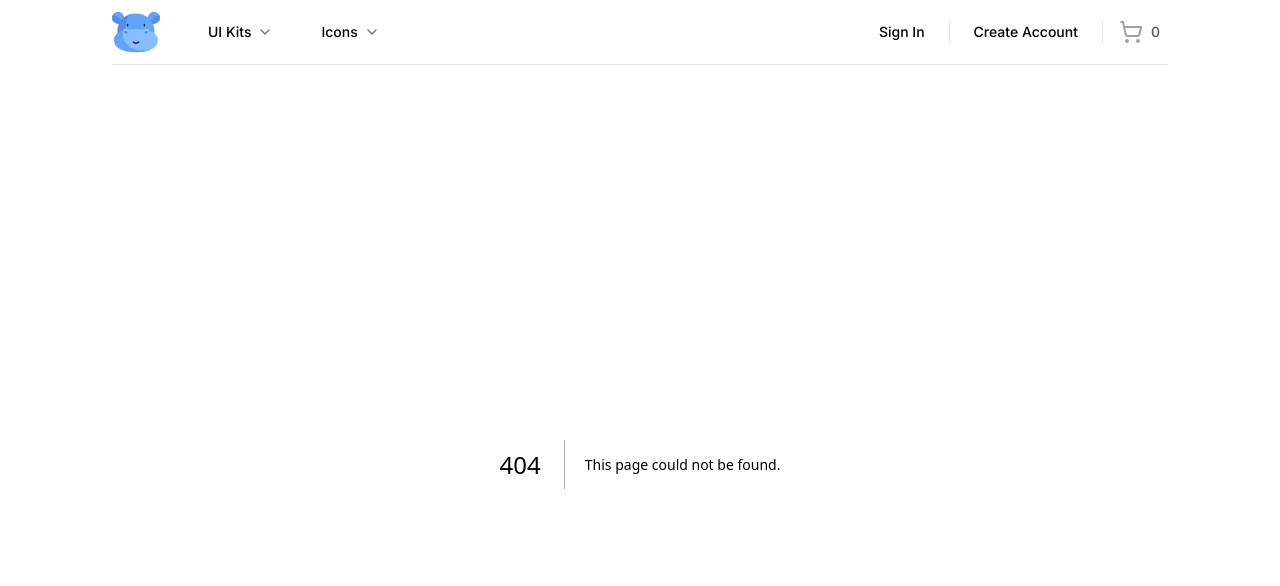
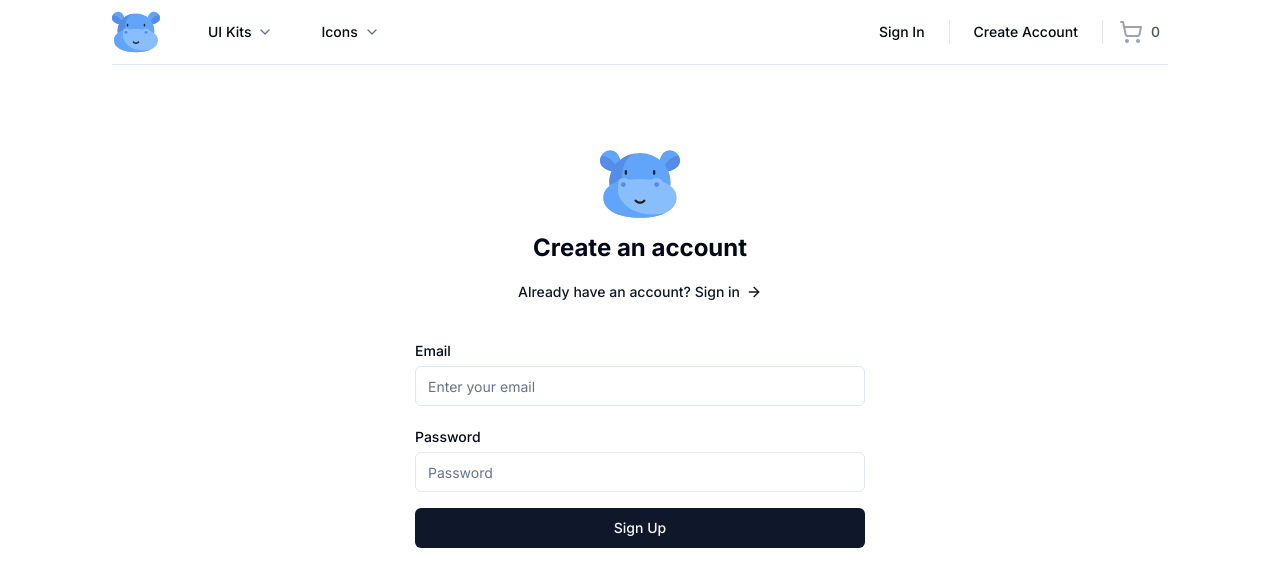
Before and after one commit to Nikhilnv1209/nextjs14-digital-marketplace, a Next.js app: page /sign-up in a window 1280 px wide. Before the commit this address had no page. Shown: the top 586 px of the page. Built offline with nearby package versions, Linux system fonts and the light colour scheme.

Commit message:
Sign-up Page added

```diff
--- /dev/null
+++ b/app/(auth)/sign-up/page.tsx
@@ -0,0 +1,63 @@
+"use client";
+import { Icons } from "@/components/Icons";
+import { Button, buttonVariants } from "@/components/ui/button";
+import { Input } from "@/components/ui/input";
+import { Label } from "@/components/ui/label";
+import { cn } from "@/lib/utils";
+import { ArrowRight } from "lucide-react";
+import Link from "next/link";
+
+const page = () => {
+  return (
+    <>
+      <div className="container pt-20 flex flex-col w-full items-center justify-center">
+        <div className="mx-auto w-full sm:w-[450px] items-center justify-center flex flex-col space-y-6">
+          <div className="flex flex-col items-center space-y-2 text-center">
+            <Icons.logo className="w-20 h-20" />
+            <h1 className="text-2xl font-bold">Create an account</h1>
+
+            <Link
+              href="/sign-in"
+              className={buttonVariants({
+                variant: "link",
+                className: "gap-1.5",
+              })}
+            >
+              Already have an account? Sign in
+              <ArrowRight className="h-4 w-4" />
+            </Link>
+          </div>
+
+          <div className="grid gap-6 w-full">
+            <form>
+              <div className="grid gap-2">
+                <div className="grid gap-2 py-2">
+                  <Label htmlFor="email">Email</Label>
+                  <Input id="email" type="email"
+                  className={cn({
+                    "focus-visible:ring-red-500":true,
+                  })}
+                  placeholder="Enter your email"
+                  />
+                </div>
+                <div className="grid gap-2 py-2">
+                  <Label htmlFor="password">Password</Label>
+                  <Input id="password" type="password"
+                  className={cn({
+                    "focus-visible:ring-red-500":true,
+                  },)}
+                  placeholder="Password"
+                  />
+                </div>
+
+                <Button>Sign Up</Button>
+              </div>
+            </form>
+          </div>
+        </div>
+      </div>
+    </>
+  );
+};
+
+export default page;
--- /dev/null
+++ b/components/ui/input.tsx
@@ -0,0 +1,25 @@
+import * as React from "react"
+
+import { cn } from "@/lib/utils"
+
+export interface InputProps
+  extends React.InputHTMLAttributes<HTMLInputElement> {}
+
+const Input = React.forwardRef<HTMLInputElement, InputProps>(
+  ({ className, type, ...props }, ref) => {
+    return (
+      <input
+        type={type}
+        className={cn(
+          "flex h-10 w-full rounded-md border border-input bg-background px-3 py-2 text-sm ring-offset-background file:border-0 file:bg-transparent file:text-sm file:font-medium placeholder:text-muted-foreground focus-visible:outline-none focus-visible:ring-2 focus-visible:ring-ring focus-visible:ring-offset-2 disabled:cursor-not-allowed disabled:opacity-50",
+          className
+        )}
+        ref={ref}
+        {...props}
+      />
+    )
+  }
+)
+Input.displayName = "Input"
+
+export { Input }
--- /dev/null
+++ b/components/ui/label.tsx
@@ -0,0 +1,26 @@
+"use client"
+
+import * as React from "react"
+import * as LabelPrimitive from "@radix-ui/react-label"
+import { cva, type VariantProps } from "class-variance-authority"
+
+import { cn } from "@/lib/utils"
+
+const labelVariants = cva(
+  "text-sm font-medium leading-none peer-disabled:cursor-not-allowed peer-disabled:opacity-70"
+)
+
+const Label = React.forwardRef<
+  React.ElementRef<typeof LabelPrimitive.Root>,
+  React.ComponentPropsWithoutRef<typeof LabelPrimitive.Root> &
+    VariantProps<typeof labelVariants>
+>(({ className, ...props }, ref) => (
+  <LabelPrimitive.Root
+    ref={ref}
+    className={cn(labelVariants(), className)}
+    {...props}
+  />
+))
+Label.displayName = LabelPrimitive.Root.displayName
+
+export { Label }
```
